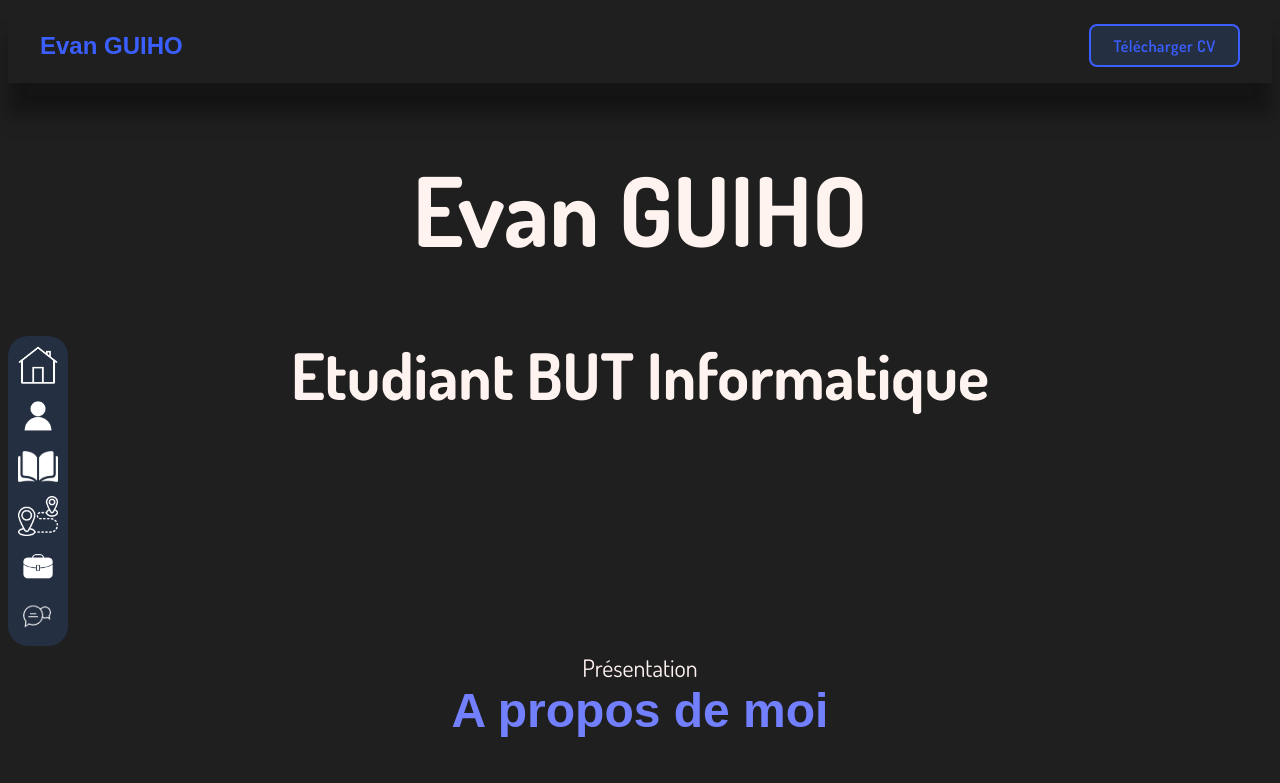
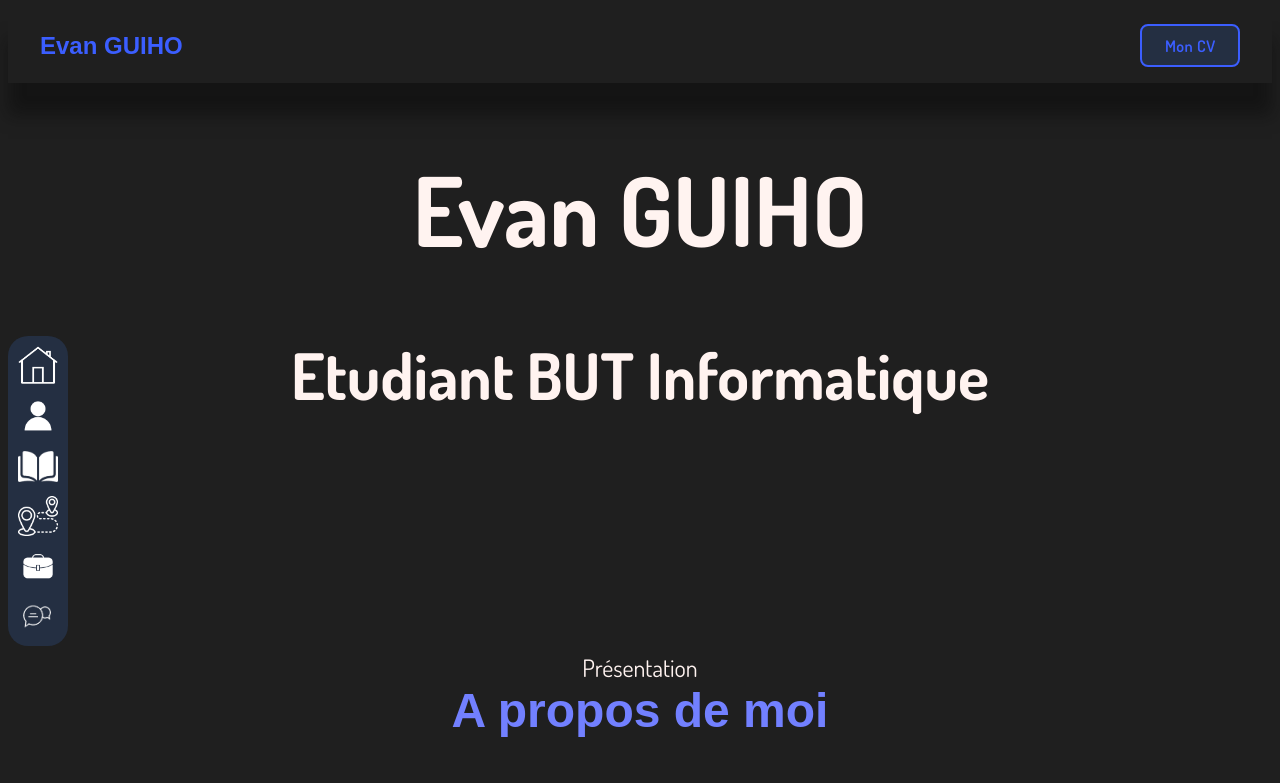
Before and after one commit to evan-guiho/Portfolio, a plain HTML site: page index.html in a window 1280 px wide. Shown: the top 783 px of the page. Drawn offline with Linux system fonts and the light colour scheme; a web font is replaced by a local one.

Commit message:
Update index.html

```diff
--- a/index.html
+++ b/index.html
@@ -9,7 +9,7 @@
     <body>
         <nav id="Navigation">
             <h3>Evan GUIHO</h3>
-            <a id="cv-button" href="CV_Evan_GUIHO.pdf" download>Télécharger CV</a>
+            <a id="cv-button" href="CV_Evan_GUIHO.pdf" download>Mon CV</a>
         </nav>
 
         <nav id="Raccourcis">
```
